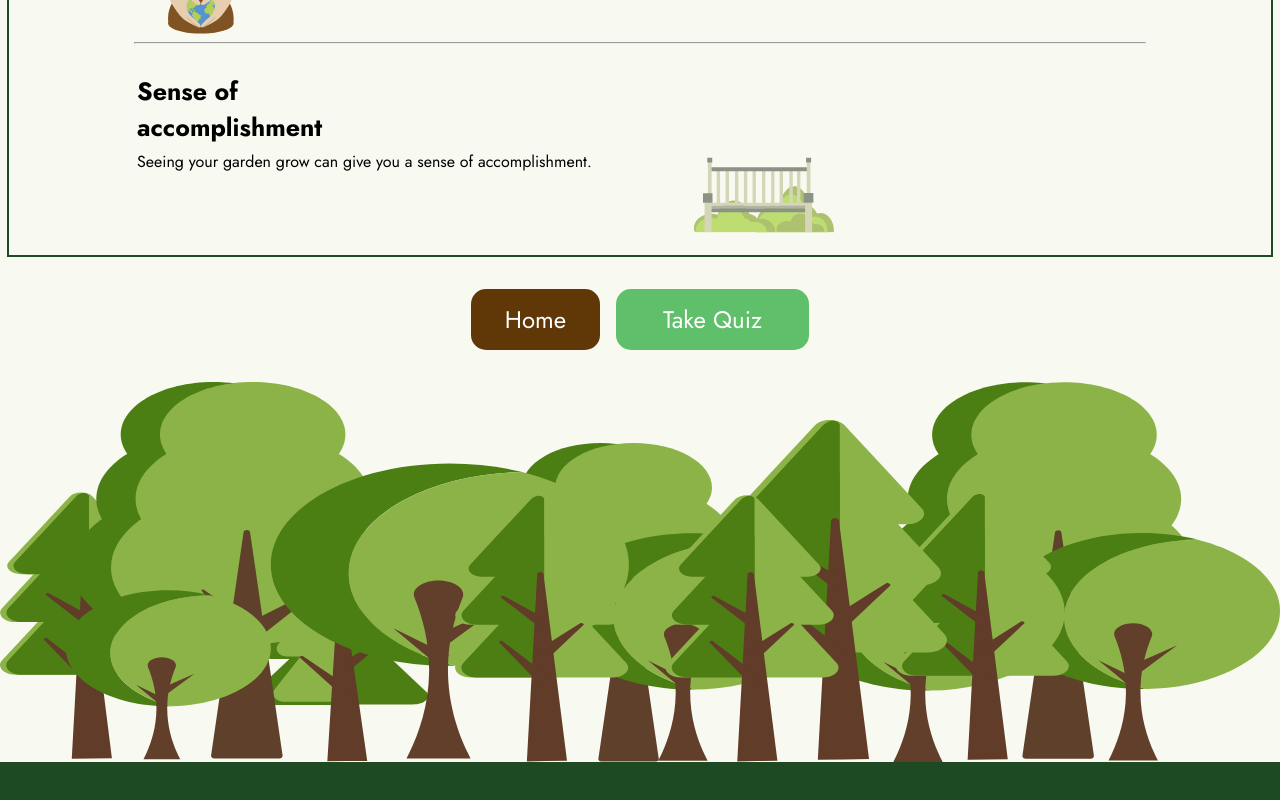
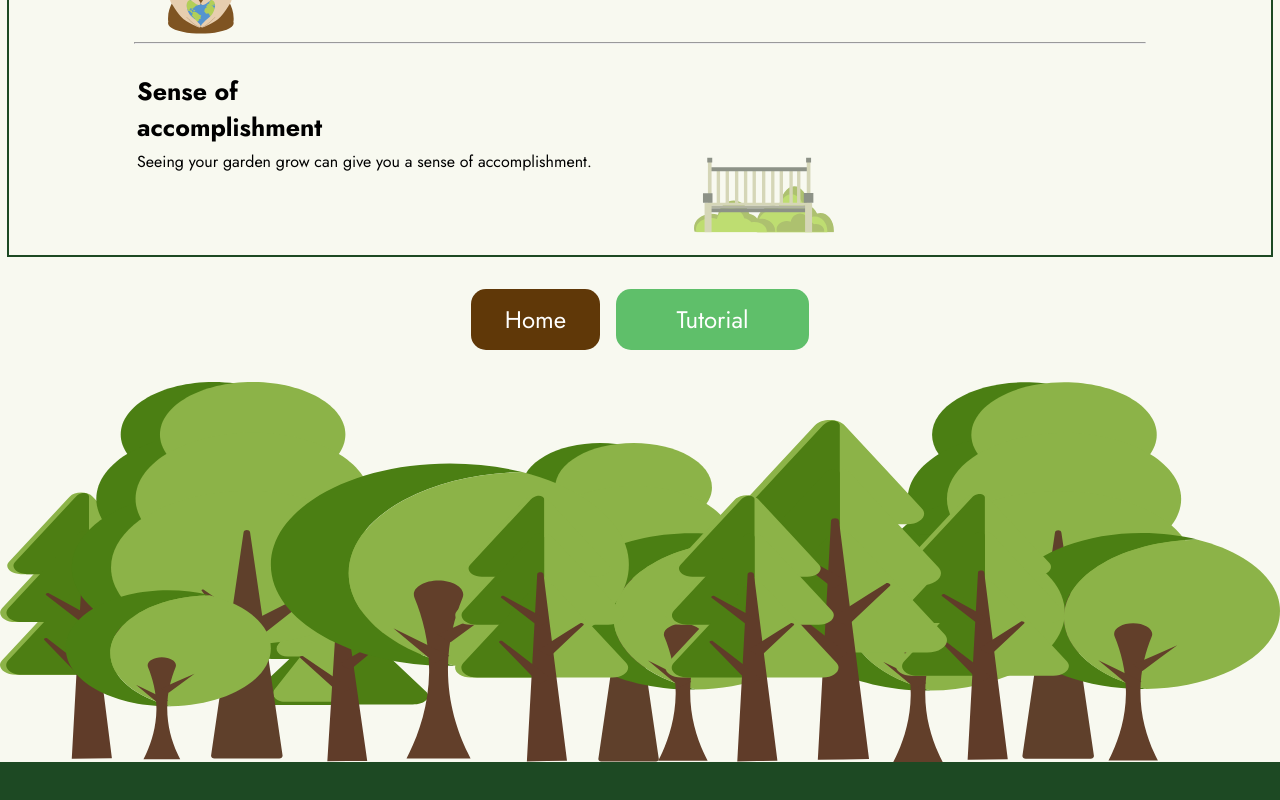
Before and after one commit to anoncoderin/SeedSprout, a Next.js app: page /IntroPage in a window 1280 px wide. Shown: the part 1027-1827 px from the top of the page. Built offline with nearby package versions, Linux system fonts and the light colour scheme.

Commit message:
fix chart name

```diff
--- a/components/Chart/index.js
+++ b/components/Chart/index.js
@@ -55,7 +55,7 @@ export default function Chart({
                 },
                 title: {
                     display: true,
-                    text: "Seed Sprout Stats"
+                    text: `${name} growth statistics`
                 }
             },
             scale: {
--- a/components/ResultsItems/index.js
+++ b/components/ResultsItems/index.js
@@ -19,7 +19,7 @@ export default function ResultsItems({
                         <div className={styles.textContainer}>
                             <h3>{text}</h3>
                         </div>
-                        <div className={styles.arrowContainer} style={{ backgroundColor: `rgba(${color}, 0.8)` }}>
+                        <div className={styles.arrowContainer} style={{ backgroundColor: `rgba(${color}, 0.7)` }}>
                             <Image src='/icons/sideArrow.svg' width={30} height={30} />
                         </div>
                     </div>
--- a/pages/IntroPage.js
+++ b/pages/IntroPage.js
@@ -97,7 +97,7 @@ export default function IntroPage() {
         </div>
         <div className={styles.buttonContainer}>
           <Button size={["8.063rem", "3.813rem"]} text="Home" link="/" color='var(--seedBrown)'/>
-          <Button size={["12.063rem", "3.813rem"]} text="Take Quiz" link="/Tutorial" color='var(--mantisGreen)'/>
+          <Button size={["12.063rem", "3.813rem"]} text="Tutorial" link="/Tutorial" color='var(--mantisGreen)'/>
           </div>
         <div className={styles.footer_box}>
 
```
